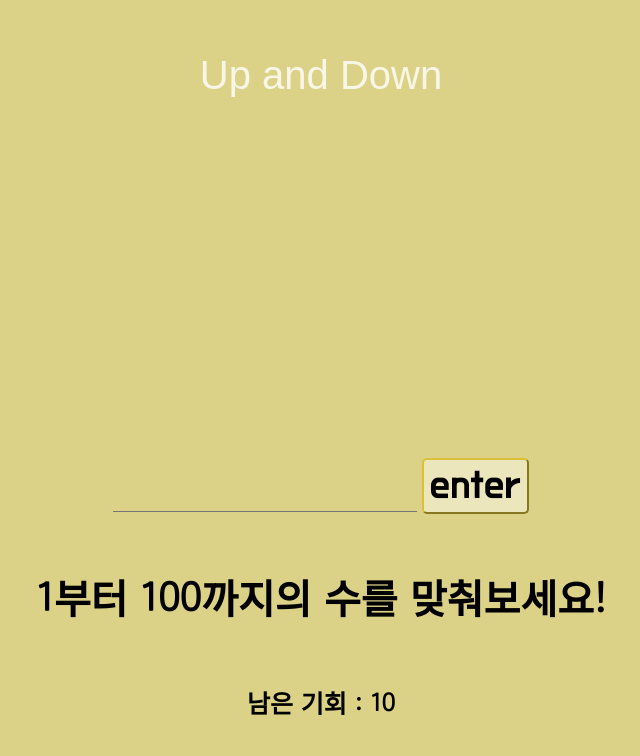
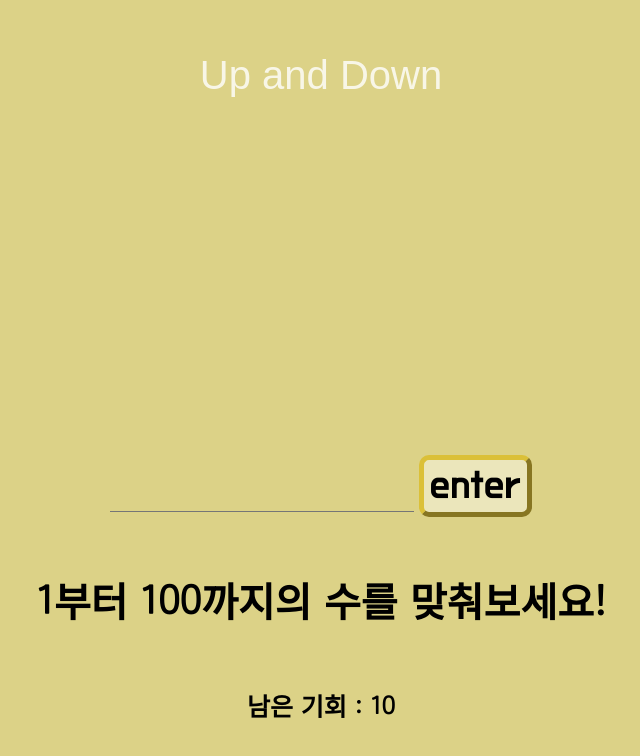
Before and after one commit to ahyng/up-down-react, a React (Create React App) app: page / in a window 1280 px wide. Shown: the top 756 px of the page, without its empty margins (319-959 px from the left). Built offline with nearby package versions, Linux system fonts and the light colour scheme; a web font is replaced by a local one.

Commit message:
edit size

```diff
--- a/src/style.css
+++ b/src/style.css
@@ -41,8 +41,9 @@ html{
 }
 
 button{
-    border-radius: 5px;
+    border-radius: 10px;
     border-color: rgb(219, 192, 56);
+    border-width: 5px;
     background-color: rgba(255, 255, 255, 0.433);
     font-family: "Do Hyeon", sans-serif;
     font-weight: 400;
```
